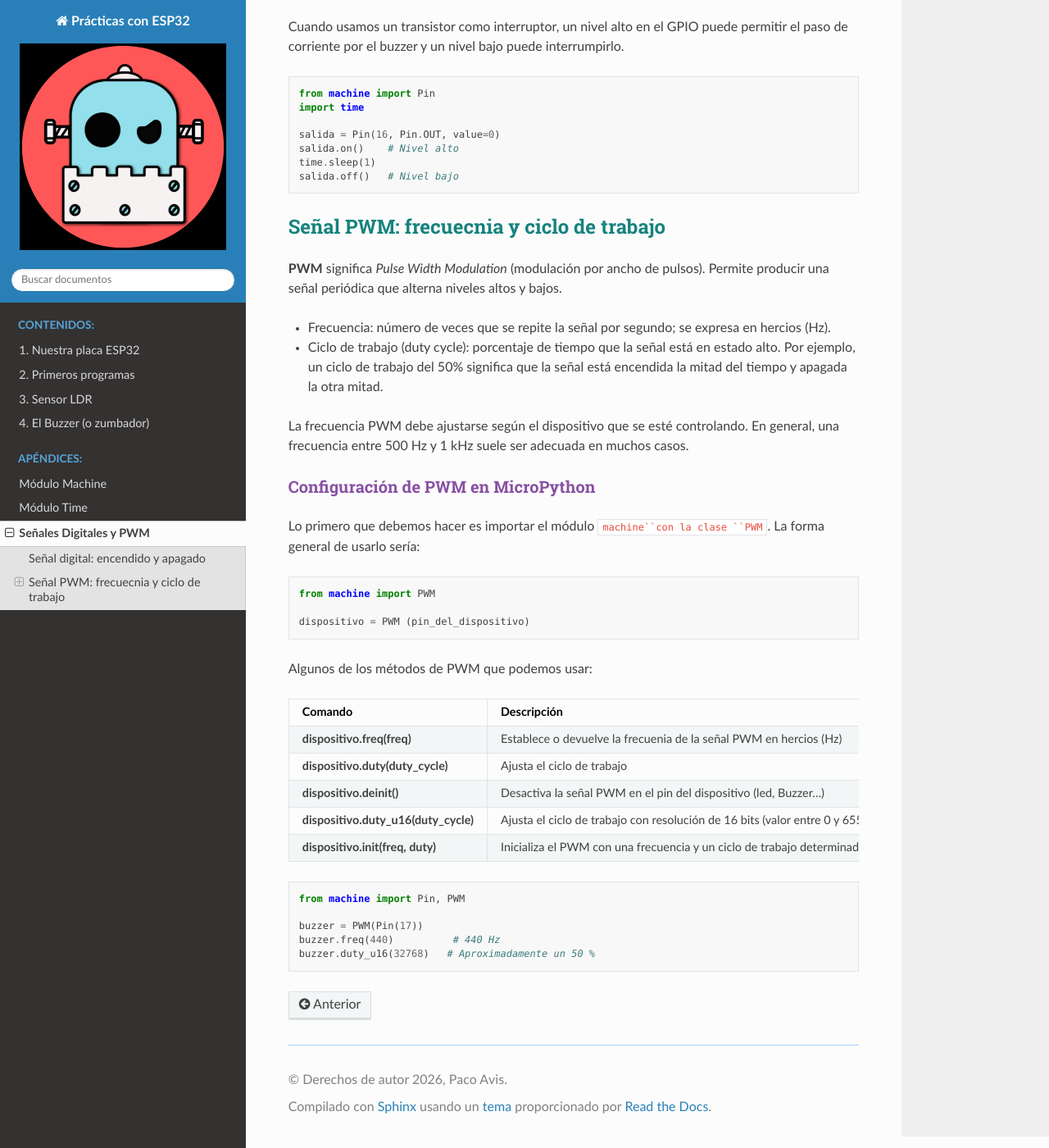
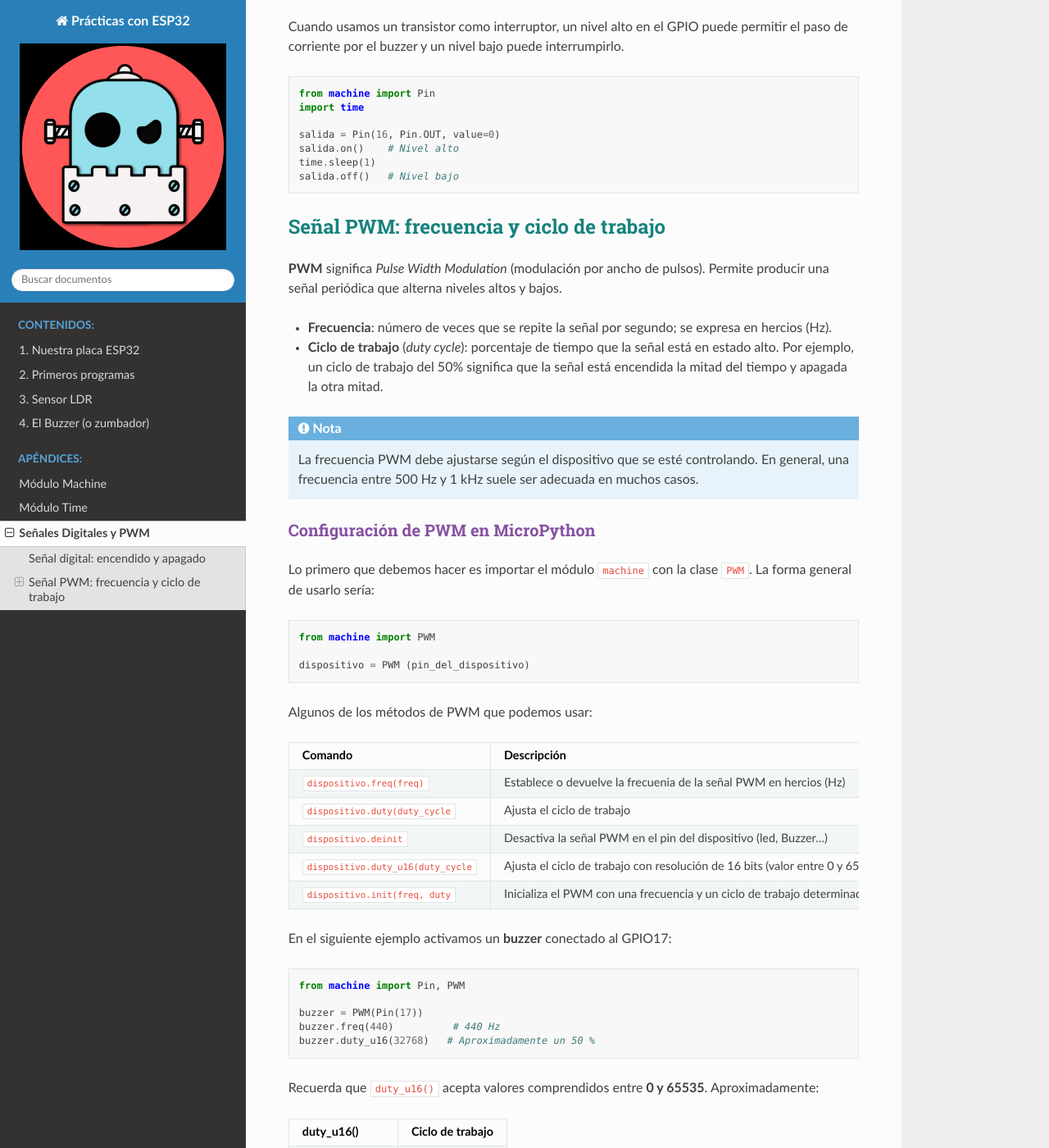
Before and after one commit to lumomakers/practicas-esp32, a Sphinx documentation site: the page built from source/apendice3.rst, in a window 1280 px wide and 1400 px high, scrolled down 329 px. Shown: the whole window at 82% size. Built offline with Sphinx 7.4.7 and the Read the Docs theme 3.1.0, drawn with Linux system fonts in a browser that asks for light colours; some of the changed text lies outside the part shown.

Commit message:
Modificando Apéndice3

```diff
--- a/source/apendice3.rst
+++ b/source/apendice3.rst
@@ -21,19 +21,19 @@ Cuando usamos un transistor como interruptor, un nivel alto en el GPIO puede per
    time.sleep(1)
    salida.off()   # Nivel bajo
 
-Señal PWM: frecuecnia y ciclo de trabajo
+Señal PWM: frecuencia y ciclo de trabajo
 -------------------------------------------
 
 **PWM** significa *Pulse Width Modulation* (modulación por ancho de pulsos). Permite producir una señal periódica que alterna niveles altos y bajos.
 
-- Frecuencia: número de veces que se repite la señal por segundo; se expresa en hercios (Hz).
-- Ciclo de trabajo (duty cycle): porcentaje de tiempo que la señal está en estado alto. Por ejemplo, un ciclo de trabajo del 50% significa que la señal está encendida la mitad del tiempo y apagada la otra mitad.
+- **Frecuencia**: número de veces que se repite la señal por segundo; se expresa en hercios (Hz).
+- **Ciclo de trabajo** (`duty cycle`): porcentaje de tiempo que la señal está en estado alto. Por ejemplo, un ciclo de trabajo del 50% significa que la señal está encendida la mitad del tiempo y apagada la otra mitad.
 
-La frecuencia PWM debe ajustarse según el dispositivo que se esté controlando. En general, una frecuencia entre 500 Hz y 1 kHz suele ser adecuada en muchos casos.
+.. note:: La frecuencia PWM debe ajustarse según el dispositivo que se esté controlando. En general, una frecuencia entre 500 Hz y 1 kHz suele ser adecuada en muchos casos.
 
 Configuración de PWM en MicroPython
 ~~~~~~~~~~~~~~~~~~~~~~~~~~~~~~~~~~~~~~
-Lo primero que debemos hacer es importar el módulo ``machine``con la clase ``PWM``. La forma general de usarlo sería:
+Lo primero que debemos hacer es importar el módulo ``machine`` con la clase ``PWM``. La forma general de usarlo sería:
 
 .. code-block:: python
 
@@ -49,16 +49,18 @@ Algunos de los métodos de PWM que podemos usar:
 
    *  - Comando
       - Descripción
-   *  - **dispositivo.freq(freq)**
+   *  - ``dispositivo.freq(freq)``
       - Establece o devuelve la frecuenia de la señal PWM en hercios (Hz)
-   *  - **dispositivo.duty(duty_cycle)**
+   *  - ``dispositivo.duty(duty_cycle``
       - Ajusta el ciclo de trabajo
-   *  - **dispositivo.deinit()**
+   *  - ``dispositivo.deinit``
       - Desactiva la señal PWM en el pin del dispositivo (led, Buzzer...)
-   *  - **dispositivo.duty_u16(duty_cycle)**
+   *  - ``dispositivo.duty_u16(duty_cycle``
       - Ajusta el ciclo de trabajo con resolución de 16 bits (valor entre 0 y 65535)
-   *  - **dispositivo.init(freq, duty)**
+   *  - ``dispositivo.init(freq, duty``
       - Inicializa el PWM con una frecuencia y un ciclo de trabajo determinados.
+
+En el siguiente ejemplo activamos un **buzzer** conectado al GPIO17:
 
 .. code-block:: python
 
@@ -67,3 +69,22 @@ Algunos de los métodos de PWM que podemos usar:
    buzzer = PWM(Pin(17))
    buzzer.freq(440)          # 440 Hz
    buzzer.duty_u16(32768)   # Aproximadamente un 50 %
+
+Recuerda que ``duty_u16()`` acepta valores comprendidos entre **0 y 65535**. Aproximadamente:
+
+.. list-table::
+   :header-rows: 1
+   :widths: 30 30
+
+   *  - duty_u16()
+      - Ciclo de trabajo
+   *  - 0
+      - 0%
+   *  - 16384
+      - 25%
+   *  - 32768
+      - 50%
+   *  - 49152
+      - 75%
+   *  - 65535
+      - 100%
```
